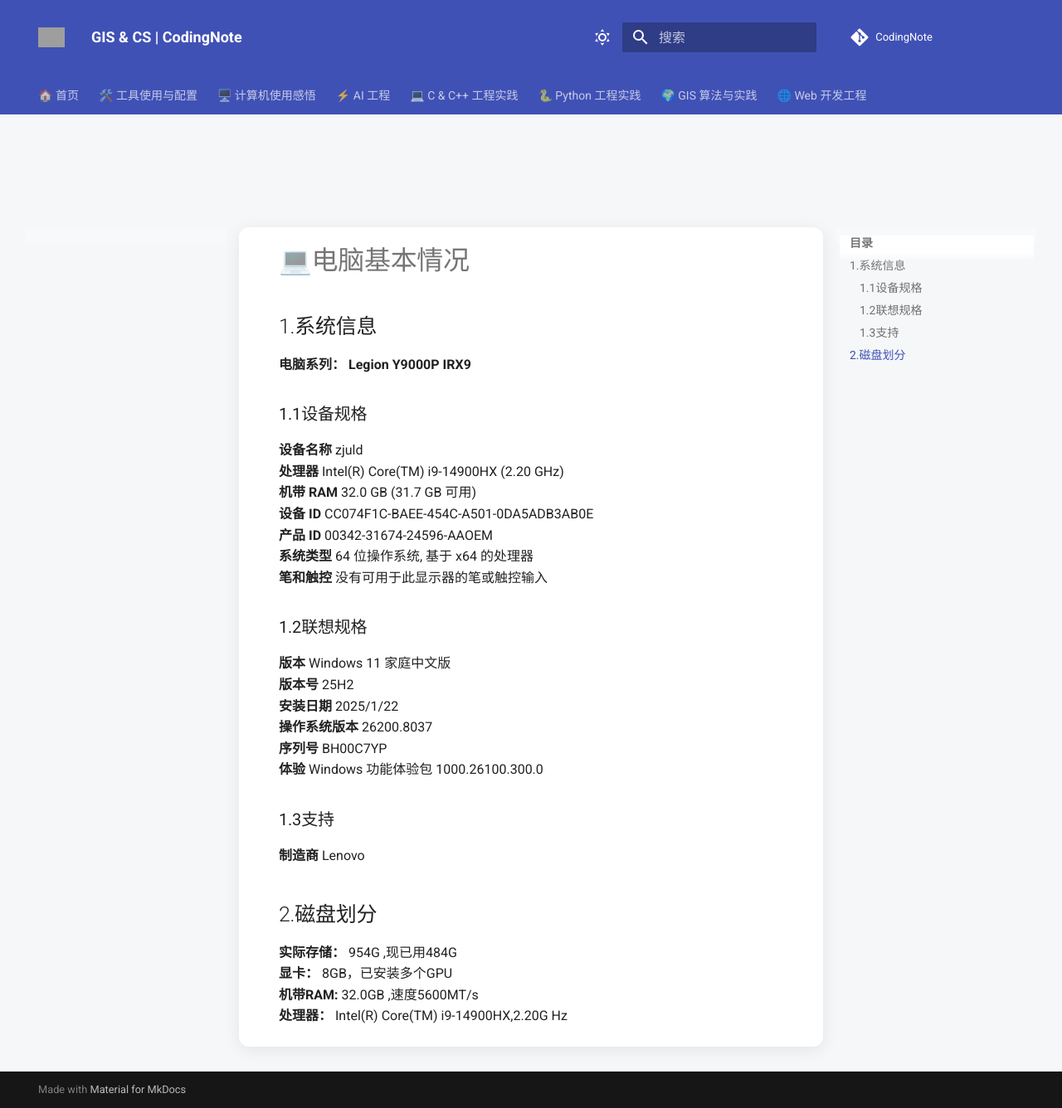
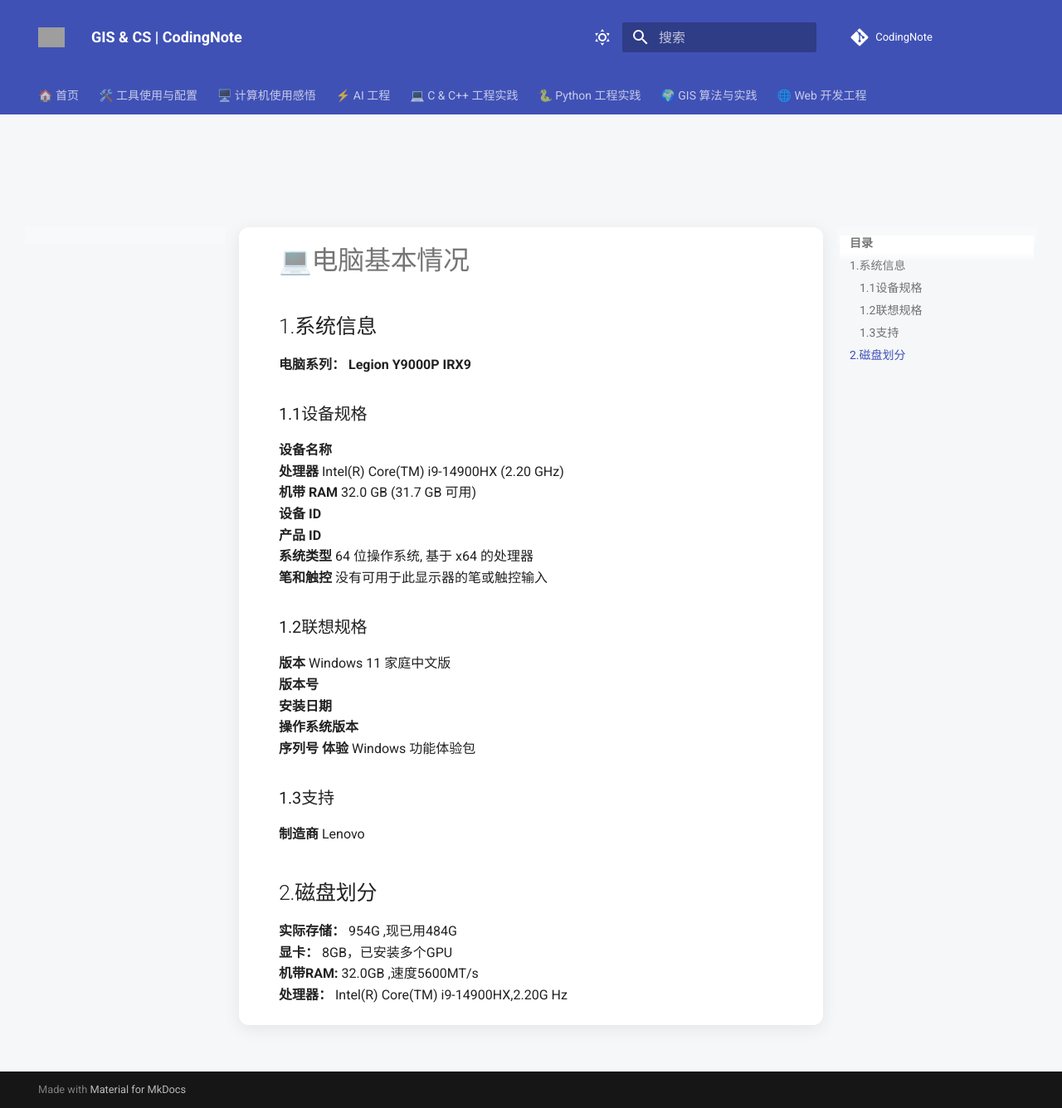
Before and after one commit to ldray857/about_coding, an MkDocs documentation site: the page built from docs/CS/my_pc/document/01_fundamental.md, in a window 1280 px wide and 1336 px high. Shown: the whole window at 83% size. Built offline with MkDocs 1.6.1 and Material for MkDocs 9.7.7, drawn with Linux system fonts in a browser that asks for light colours; comment, search, counter and statistics services are not loaded; grey boxes are pictures that could not be loaded.

Commit message:
Update 01_fundamental.md

```diff
--- a/docs/CS/my_pc/document/01_fundamental.md
+++ b/docs/CS/my_pc/document/01_fundamental.md
@@ -5,22 +5,22 @@
 **电脑系列： Legion Y9000P IRX9**
 
 ### 1.1设备规格
-**设备名称**	zjuld
+**设备名称**
 **处理器**	Intel(R) Core(TM) i9-14900HX (2.20 GHz)
 **机带 RAM**	32.0 GB (31.7 GB 可用)
-**设备 ID**	CC074F1C-BAEE-454C-A501-0DA5ADB3AB0E
-**产品 ID**	00342-31674-24596-AAOEM
+**设备 ID**
+**产品 ID**
 **系统类型**	64 位操作系统, 基于 x64 的处理器
 **笔和触控**	没有可用于此显示器的笔或触控输入
 
 
 ### 1.2联想规格
 **版本**	Windows 11 家庭中文版
-**版本号**	25H2
-**安装日期**	2025/1/22
-**操作系统版本**	26200.8037
-**序列号**	BH00C7YP
-**体验**	Windows 功能体验包 1000.26100.300.0
+**版本号**
+**安装日期**
+**操作系统版本**
+**序列号**
+**体验**	Windows 功能体验包
 
 
 ### 1.3支持
```
